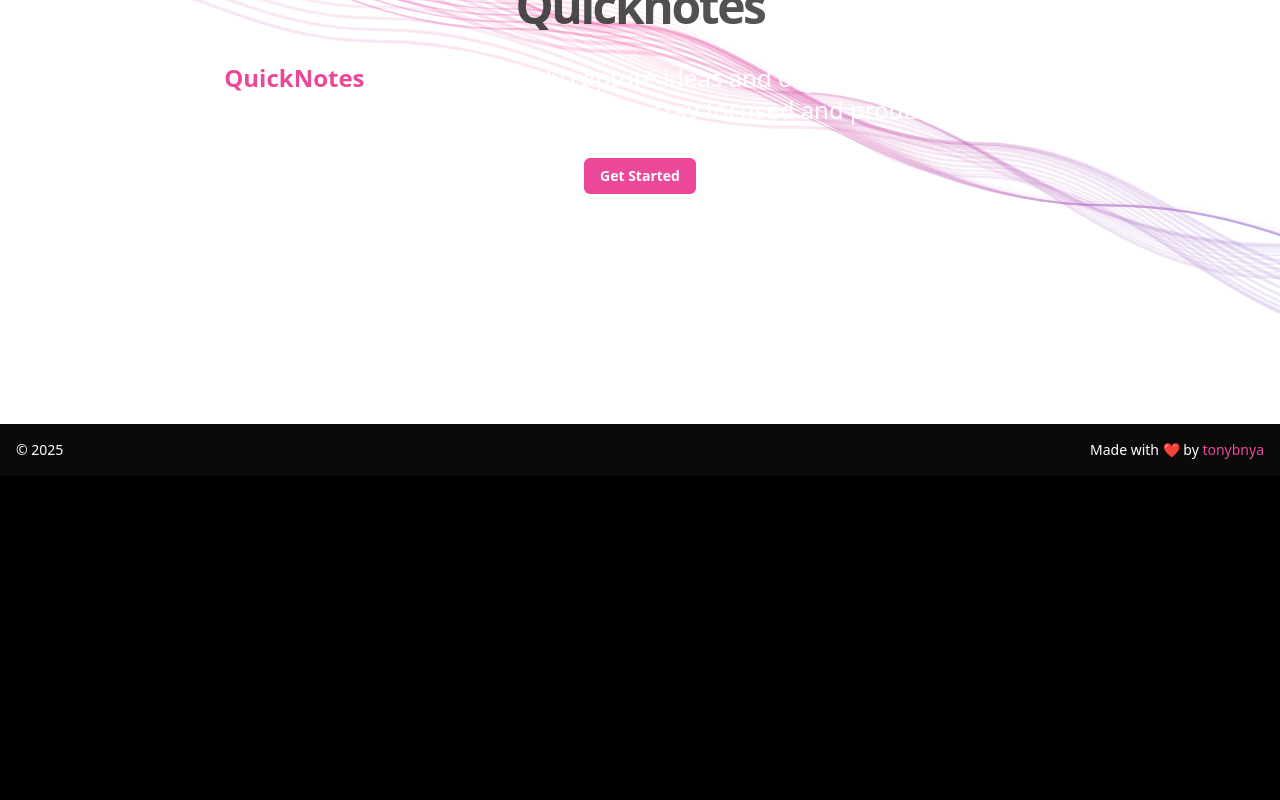
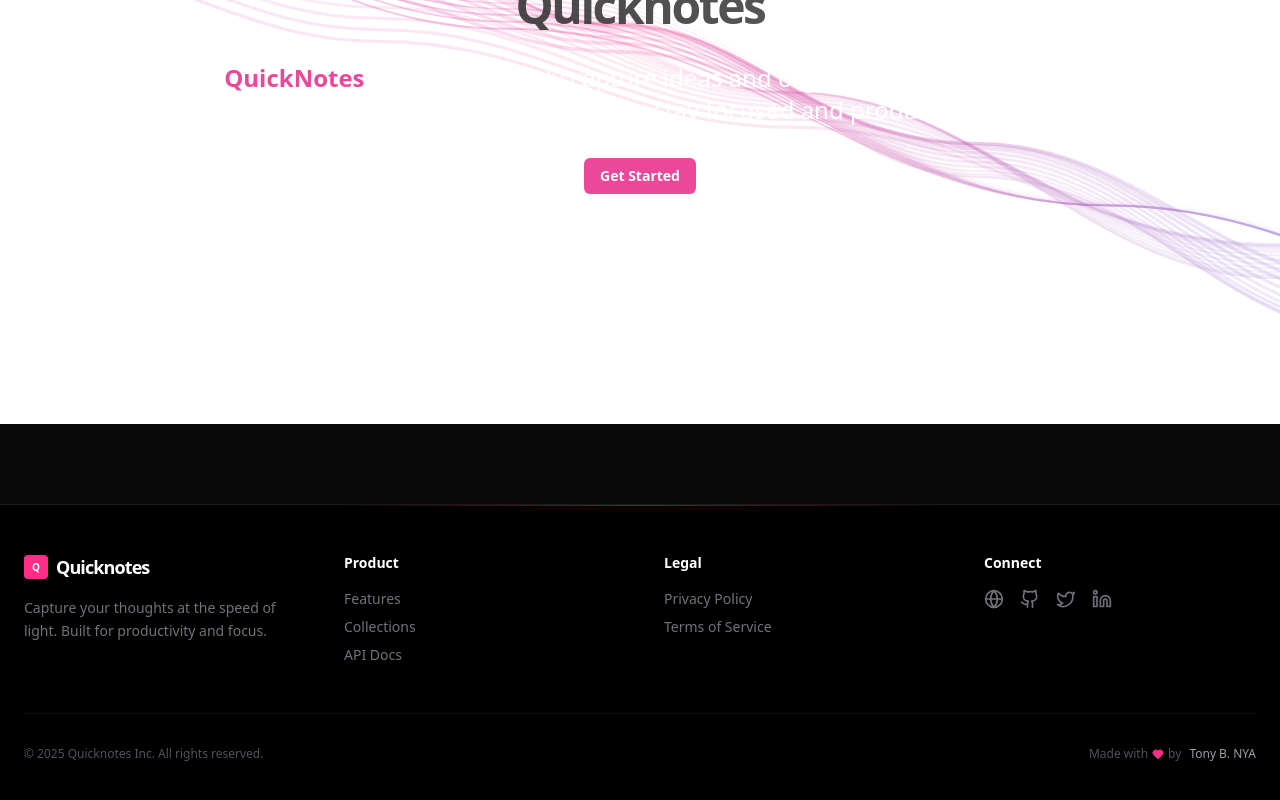
Before and after one commit to tonybnya/quicknotes, a React (Vite) app in the folder quicknotes_client/: page / in a window 1280 px wide. Shown: the part 376-1176 px from the top of the page. Before the commit the page ends 852 px from the top, so only its background shows below. Built offline with nearby package versions, Linux system fonts and the light colour scheme.

Commit message:
feat+style: update the style, add socials and a link to the API docs

```diff
--- a/quicknotes_client/src/components/Footer.tsx
+++ b/quicknotes_client/src/components/Footer.tsx
@@ -1,12 +1,98 @@
-import React from 'react'
+import { motion } from "motion/react";
+import { Github, Twitter, Linkedin, Heart, Globe } from "lucide-react";
 
 const Footer = () => {
+  const currentYear = new Date().getFullYear();
+
   return (
-    <footer className="flex justify-between text-white text-sm p-4">
-        <p>&copy; {new Date().getFullYear()}</p>
-        <p>Made with <span className='text-[#EC4899]'>❤</span> by <a className='text-[#EC4899]' target='_blank' href="https://github.com/tonybnya">tonybnya</a></p>
+    <footer className="relative mt-20 border-t border-white/10 bg-black py-12 overflow-hidden">
+      {/* Background Glow Effect */}
+      <div className="absolute top-0 left-1/2 -translate-x-1/2 w-1/2 h-px bg-gradient-to-r from-transparent via-[#FF2D85]/50 to-transparent" />
+
+      <div className="max-w-7xl mx-auto px-6">
+        <div className="grid grid-cols-1 md:grid-cols-4 gap-12 mb-12">
+
+          {/* Brand Section */}
+          <div className="col-span-1 md:col-span-1">
+            <div className="flex items-center gap-2 mb-4">
+              <div className="w-6 h-6 bg-[#FF2D85] rounded flex items-center justify-center text-[10px] font-bold text-white">
+                Q
+              </div>
+              <span className="text-lg font-bold tracking-tighter text-white">Quicknotes</span>
+            </div>
+            <p className="text-sm text-zinc-500 leading-relaxed">
+              Capture your thoughts at the speed of light. Built for productivity and focus.
+            </p>
+          </div>
+
+          {/* Links Sections */}
+          <div>
+            <h4 className="text-white font-semibold mb-4 text-sm">Product</h4>
+            <ul className="space-y-2 text-sm text-zinc-500">
+              <li><a href="#" className="hover:text-[#FF2D85] transition-colors">Features</a></li>
+              <li><a href="#" className="hover:text-[#FF2D85] transition-colors">Collections</a></li>
+              <li><a href="#" className="hover:text-[#FF2D85] transition-colors">API Docs</a></li>
+            </ul>
+          </div>
+
+          <div>
+            <h4 className="text-white font-semibold mb-4 text-sm">Legal</h4>
+            <ul className="space-y-2 text-sm text-zinc-500">
+              <li><a href="#" className="hover:text-[#FF2D85] transition-colors">Privacy Policy</a></li>
+              <li><a href="#" className="hover:text-[#FF2D85] transition-colors">Terms of Service</a></li>
+            </ul>
+          </div>
+
+          {/* Socials */}
+          <div>
+            <h4 className="text-white font-semibold mb-4 text-sm">Connect</h4>
+            <div className="flex gap-4">
+              <motion.a
+                whileHover={{ y: -3, color: "#FF2D85" }}
+                href="https://tonybnya.onrender.com"
+                target="_blank"
+                rel="noopener noreferrer"
+                className="text-zinc-500 transition-colors"
+                title="Portfolio"
+              >
+                <Globe size={20} />
+              </motion.a>
+              <motion.a whileHover={{ y: -3, color: "#FF2D85" }} href="https://github.com/tonybnya" className="text-zinc-500">
+                <Github size={20} />
+              </motion.a>
+              <motion.a whileHover={{ y: -3, color: "#FF2D85" }} href="https://x.com/tonybnya" className="text-zinc-500">
+                <Twitter size={20} />
+              </motion.a>
+              <motion.a whileHover={{ y: -3, color: "#FF2D85" }} href="https://www.linkedin.com/in/tonybnya" className="text-zinc-500">
+                <Linkedin size={20} />
+              </motion.a>
+            </div>
+          </div>
+        </div>
+
+        {/* Bottom Bar */}
+        <div className="pt-8 border-t border-white/5 flex flex-col md:flex-row justify-between items-center gap-4">
+          <p className="text-xs text-zinc-600">
+            © {currentYear} Quicknotes Inc. All rights reserved.
+          </p>
+          <div className="flex items-center gap-1 text-xs text-zinc-600">
+            <span>Made with</span>
+            <Heart size={12} className="text-[#FF2D85] fill-[#FF2D85]" />
+            <span>by</span>
+            <motion.a
+              href="https://tonybnya.onrender.com"
+              target="_blank"
+              rel="noopener noreferrer"
+              whileHover={{ scale: 1.05 }}
+              className="text-zinc-400 hover:text-[#FF2D85] font-medium transition-colors ml-1"
+            >
+              Tony B. NYA
+            </motion.a>
+          </div>
+        </div>
+      </div>
     </footer>
-  )
-}
+  );
+};
 
 export default Footer;
```
